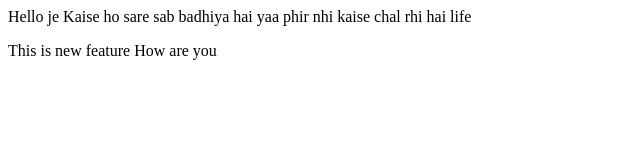
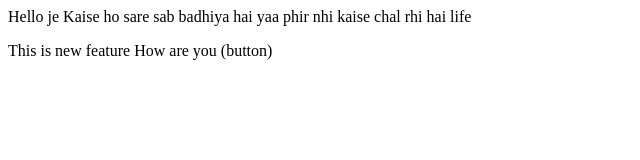
Before and after one commit to RiteshSingh8574/NewRepo, a plain HTML site: page index.html in a window 1280 px wide. Shown: the full height of the page, 0-640 px from the left. Drawn offline with Linux system fonts and the light colour scheme.

```diff
--- a/index.html
+++ b/index.html
@@ -1,4 +1,4 @@
 
 <p>Hello je Kaise ho sare sab badhiya hai yaa phir nhi kaise chal rhi hai life</p>
 
-<p>This is new feature How are you</p>
+<p>This is new feature How are you (button)</p>
```
